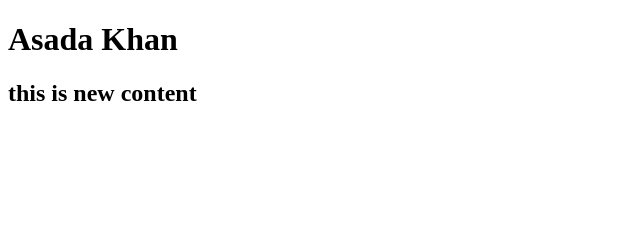
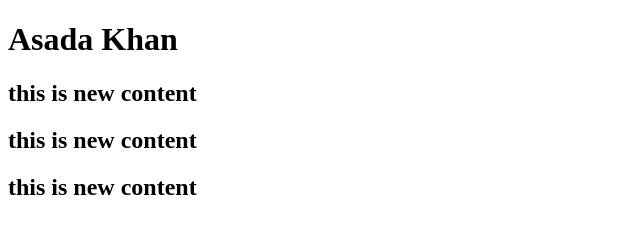
Before and after one commit to asadsarkaar99/webapp, a plain HTML site: page index.html in a window 1280 px wide. Shown: the whole page, without its empty margins (0-640 px from the left). Drawn offline with Linux system fonts and the light colour scheme.

Commit message:
add content

```diff
--- a/index.html
+++ b/index.html
@@ -8,5 +8,7 @@
 <body>
     <h1>Asada Khan</h1>
     <h2>this is new content</h2>
+    <h2>this is new content</h2>
+    <h2>this is new content</h2>
 </body>
 </html>
```
